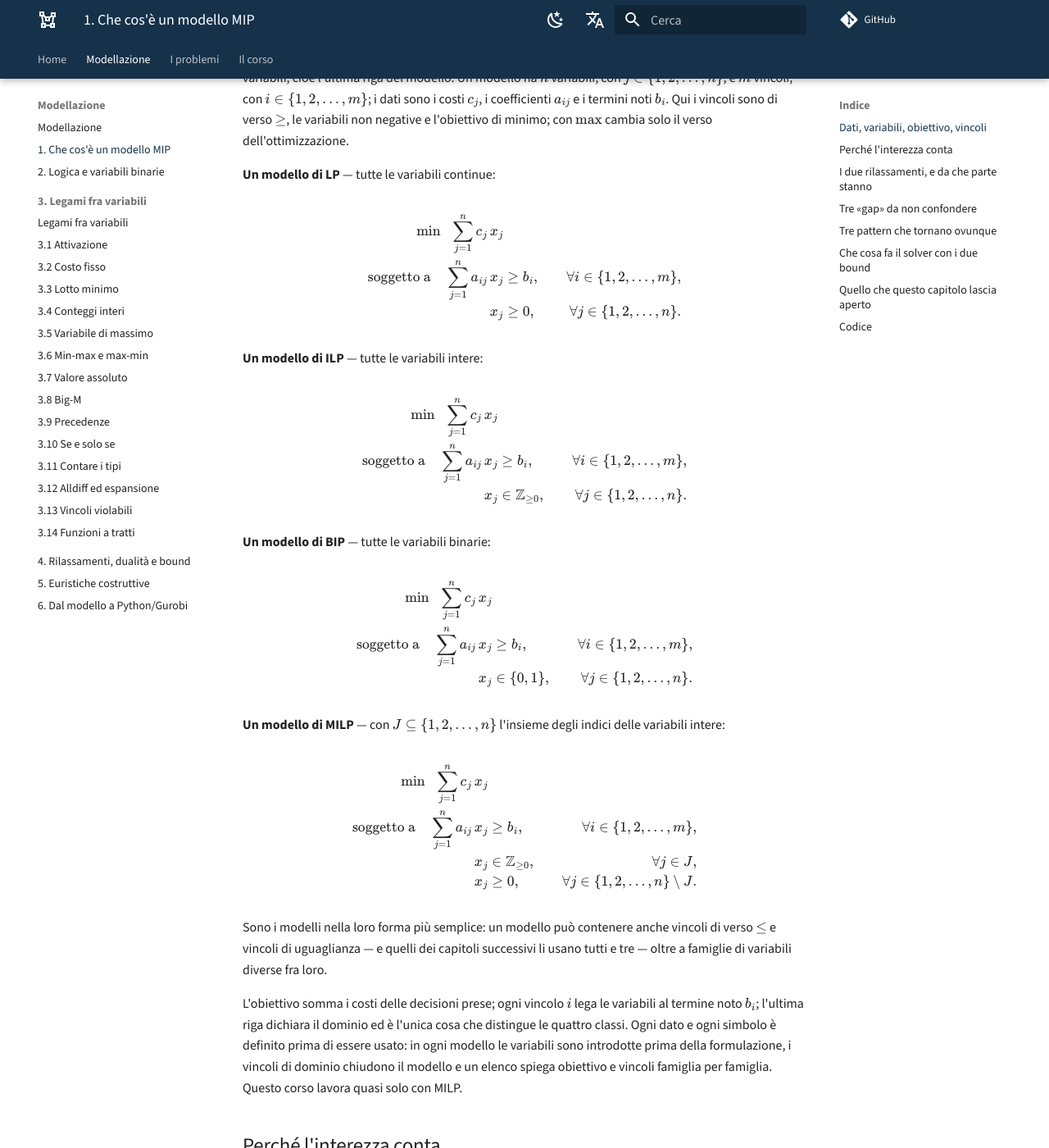
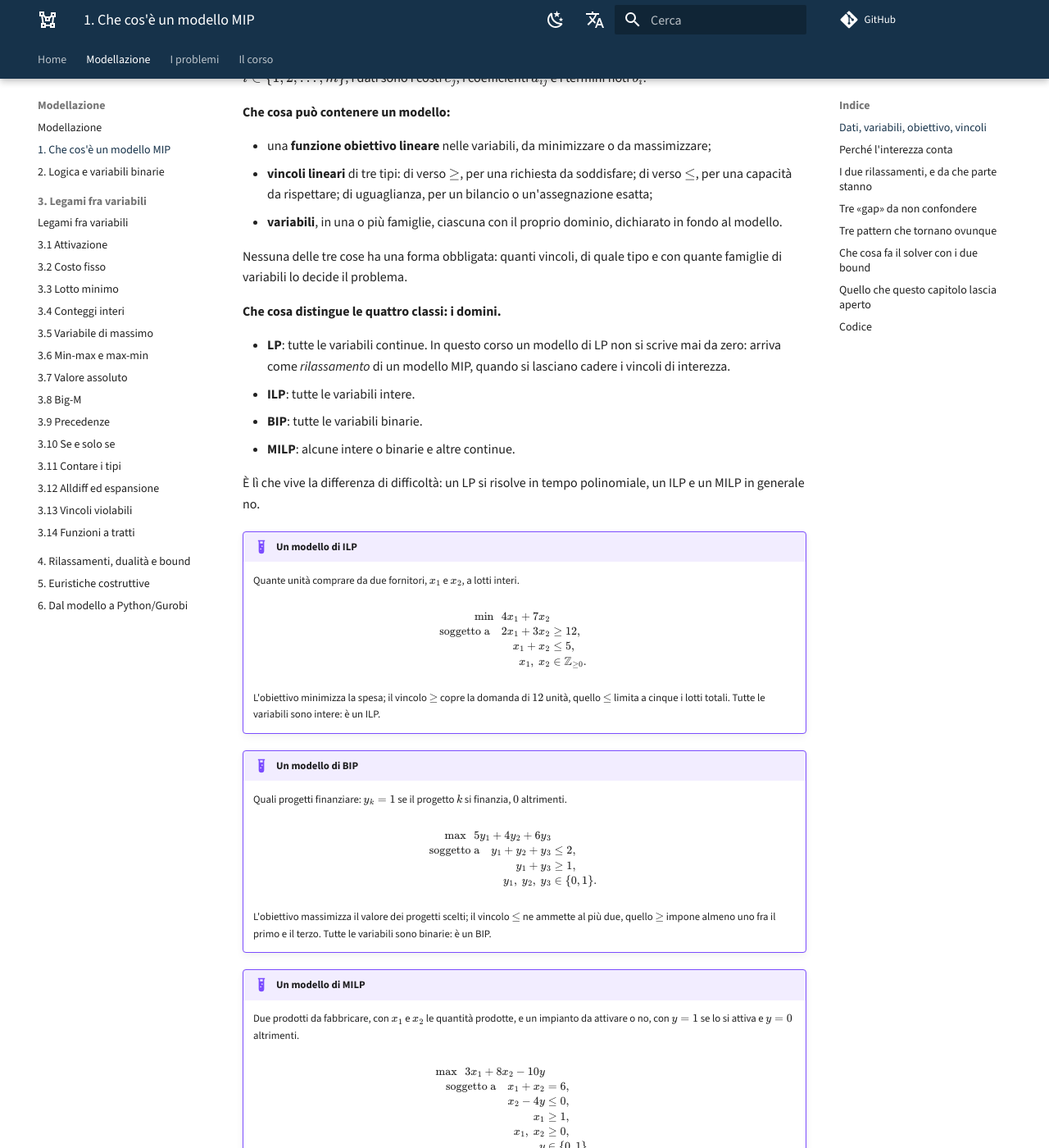
Before and after one commit to fabiofurini/modellazione-mip, an MkDocs documentation site: the page built from docs/modellazione-1.md, in a window 1280 px wide and 1400 px high, scrolled down 663 px. Shown: the whole window at 82% size. Built offline with MkDocs 1.6.1 and Material for MkDocs 9.7.7, drawn with Linux system fonts in a browser that asks for light colours; comment, search, counter and statistics services are not loaded; some of the changed text lies outside the part shown.

Commit message:
Che cosa può contenere un modello, con un esempio per classe
- via i modelli generali in forma canonica: sembravano obbligatori
- obiettivo lineare, vincoli di tre tipi, variabili in una o più famiglie
- un esempio piccolo di ILP, di BIP e di MILP, con i vincoli spiegati
- niente esempio di LP: i modelli di LP arrivano come rilassamenti dei MIP

Co-Authored-By: Claude Opus 5 (1M context) <noreply@anthropic.com>

```diff
--- a/docs/modellazione-1.md
+++ b/docs/modellazione-1.md
@@ -26,67 +26,94 @@ equazioni e disequazioni che rendono realizzabile una soluzione).
     esplicito.
 
 **Classi di modelli.** LP dritto è la *classe* di problemi, $\mathit{LP}$ in
-corsivo è *un* problema di quella classe; lo stesso per ILP, BIP e MILP. In
-tutte le classi obiettivo e vincoli sono lineari: cambia solo il dominio delle
-variabili, cioè l'ultima riga del modello. Un modello ha $n$ variabili, con
-$j \in \{1, 2, \dots, n\}$, e $m$ vincoli, con $i \in \{1, 2, \dots, m\}$; i dati
-sono i costi $c_j$, i coefficienti $a_{ij}$ e i termini noti $b_i$. Qui i vincoli sono di verso $\ge$, le
-variabili non negative e l'obiettivo di minimo; con $\max$ cambia solo il verso
-dell'ottimizzazione.
+corsivo è *un* problema di quella classe; lo stesso per ILP, BIP e MILP. Un
+modello ha $n$ variabili, con $j \in \{1, 2, \dots, n\}$, e $m$ vincoli, con
+$i \in \{1, 2, \dots, m\}$; i dati sono i costi $c_j$, i coefficienti $a_{ij}$ e
+i termini noti $b_i$.
 
-**Un modello di LP** — tutte le variabili continue:
+**Che cosa può contenere un modello:**
 
-$$
-\begin{aligned}
-\min ~~ \sum_{j=1}^{n} c_j\, x_j & & \\
-\text{soggetto a} \quad \sum_{j=1}^{n} a_{ij}\, x_j &\ge b_i, & \forall i \in \{1, 2, \dots, m\},\\
-x_j &\ge 0, & \forall j \in \{1, 2, \dots, n\}.
-\end{aligned}
-$$
+- una **funzione obiettivo lineare** nelle variabili, da minimizzare o da
+  massimizzare;
+- **vincoli lineari** di tre tipi: di verso $\ge$, per una richiesta da
+  soddisfare; di verso $\le$, per una capacità da rispettare; di uguaglianza,
+  per un bilancio o un'assegnazione esatta;
+- **variabili**, in una o più famiglie, ciascuna con il proprio dominio,
+  dichiarato in fondo al modello.
 
-**Un modello di ILP** — tutte le variabili intere:
+Nessuna delle tre cose ha una forma obbligata: quanti vincoli, di quale tipo e
+con quante famiglie di variabili lo decide il problema.
 
-$$
-\begin{aligned}
-\min ~~ \sum_{j=1}^{n} c_j\, x_j & & \\
-\text{soggetto a} \quad \sum_{j=1}^{n} a_{ij}\, x_j &\ge b_i, & \forall i \in \{1, 2, \dots, m\},\\
-x_j &\in \mathbb{Z}_{\ge 0}, & \forall j \in \{1, 2, \dots, n\}.
-\end{aligned}
-$$
+**Che cosa distingue le quattro classi: i domini.**
 
-**Un modello di BIP** — tutte le variabili binarie:
+- **LP**: tutte le variabili continue. In questo corso un modello di LP non si
+  scrive mai da zero: arriva come *rilassamento* di un modello MIP, quando si
+  lasciano cadere i vincoli di interezza.
+- **ILP**: tutte le variabili intere.
+- **BIP**: tutte le variabili binarie.
+- **MILP**: alcune intere o binarie e altre continue.
 
-$$
-\begin{aligned}
-\min ~~ \sum_{j=1}^{n} c_j\, x_j & & \\
-\text{soggetto a} \quad \sum_{j=1}^{n} a_{ij}\, x_j &\ge b_i, & \forall i \in \{1, 2, \dots, m\},\\
-x_j &\in \{0, 1\}, & \forall j \in \{1, 2, \dots, n\}.
-\end{aligned}
-$$
+È lì che vive la differenza di difficoltà: un LP si risolve in tempo
+polinomiale, un ILP e un MILP in generale no.
 
-**Un modello di MILP** — con $J \subseteq \{1, 2, \dots, n\}$ l'insieme degli indici delle variabili intere:
+!!! example "Un modello di ILP"
+    Quante unità comprare da due fornitori, $x_1$ e $x_2$, a lotti interi.
 
-$$
-\begin{aligned}
-\min ~~ \sum_{j=1}^{n} c_j\, x_j & & \\
-\text{soggetto a} \quad \sum_{j=1}^{n} a_{ij}\, x_j &\ge b_i, & \forall i \in \{1, 2, \dots, m\},\\
-x_j &\in \mathbb{Z}_{\ge 0}, & \forall j \in J,\\
-x_j &\ge 0, & \forall j \in \{1, 2, \dots, n\} \setminus J.
-\end{aligned}
-$$
+    $$
+    \begin{aligned}
+    \min ~~ 4x_1 + 7x_2 & & \\
+    \text{soggetto a} \quad 2x_1 + 3x_2 &\ge 12, & \\
+    x_1 + x_2 &\le 5, & \\
+    x_1,\ x_2 &\in \mathbb{Z}_{\ge 0}. &
+    \end{aligned}
+    $$
 
-Sono i modelli nella loro forma più semplice: un modello può contenere anche
-vincoli di verso $\le$ e vincoli di uguaglianza — e quelli dei capitoli
-successivi li usano tutti e tre — oltre a famiglie di variabili diverse fra
-loro.
+    L'obiettivo minimizza la spesa; il vincolo $\ge$ copre la domanda di $12$
+    unità, quello $\le$ limita a cinque i lotti totali. Tutte le variabili sono
+    intere: è un ILP.
 
-L'obiettivo somma i costi delle decisioni prese; ogni vincolo $i$ lega le
-variabili al termine noto $b_i$; l'ultima riga dichiara il dominio ed è l'unica
-cosa che distingue le quattro classi. Ogni dato e ogni simbolo è definito prima
-di essere usato: in ogni modello le variabili sono introdotte prima della
-formulazione, i vincoli di dominio chiudono il modello e un elenco spiega
-obiettivo e vincoli famiglia per famiglia. Questo corso lavora quasi solo con
-MILP.
+!!! example "Un modello di BIP"
+    Quali progetti finanziare: $y_k = 1$ se il progetto $k$ si finanzia, $0$
+    altrimenti.
+
+    $$
+    \begin{aligned}
+    \max ~~ 5y_1 + 4y_2 + 6y_3 & & \\
+    \text{soggetto a} \quad y_1 + y_2 + y_3 &\le 2, & \\
+    y_1 + y_3 &\ge 1, & \\
+    y_1,\ y_2,\ y_3 &\in \{0, 1\}. &
+    \end{aligned}
+    $$
+
+    L'obiettivo massimizza il valore dei progetti scelti; il vincolo $\le$ ne
+    ammette al più due, quello $\ge$ impone almeno uno fra il primo e il terzo.
+    Tutte le variabili sono binarie: è un BIP.
+
+!!! example "Un modello di MILP"
+    Due prodotti da fabbricare, con $x_1$ e $x_2$ le quantità prodotte, e un
+    impianto da attivare o no, con $y = 1$ se lo si attiva e $y = 0$ altrimenti.
+
+    $$
+    \begin{aligned}
+    \max ~~ 3x_1 + 8x_2 - 10y & & \\
+    \text{soggetto a} \quad x_1 + x_2 &= 6, & \\
+    x_2 - 4y &\le 0, & \\
+    x_1 &\ge 1, & \\
+    x_1,\ x_2 &\ge 0, & \\
+    y &\in \{0, 1\}. &
+    \end{aligned}
+    $$
+
+    L'obiettivo massimizza il ricavo meno il costo dell'impianto; l'uguaglianza
+    impone di produrre esattamente sei unità, il vincolo $\le$ consente al più
+    quattro unità del secondo prodotto e solo a impianto attivo (con $y = 0$
+    resta $x_2 \le 0$), il vincolo $\ge$ chiede almeno un'unità del primo. Due
+    variabili continue e una binaria: è un MILP.
+
+Ogni dato e ogni simbolo è definito prima di essere usato: in ogni modello le
+variabili sono introdotte prima della formulazione, i vincoli di dominio
+chiudono il modello e un elenco spiega obiettivo e vincoli famiglia per
+famiglia. Questo corso lavora quasi solo con MILP.
 
 ## Perché l'interezza conta
 
```
